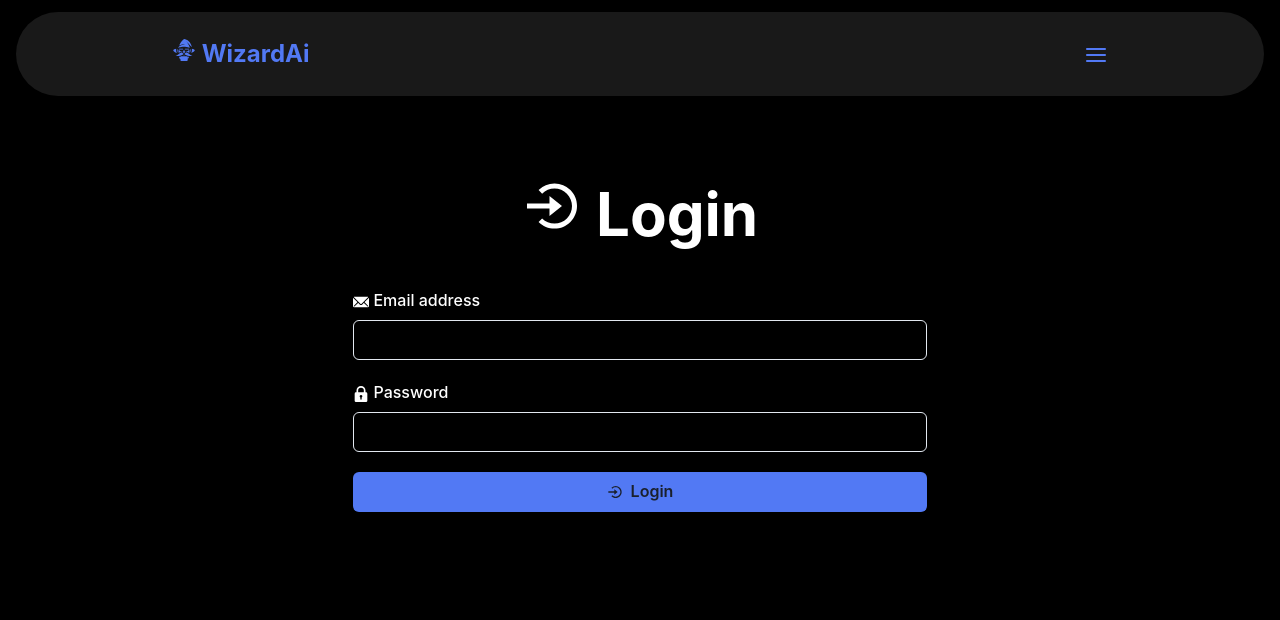
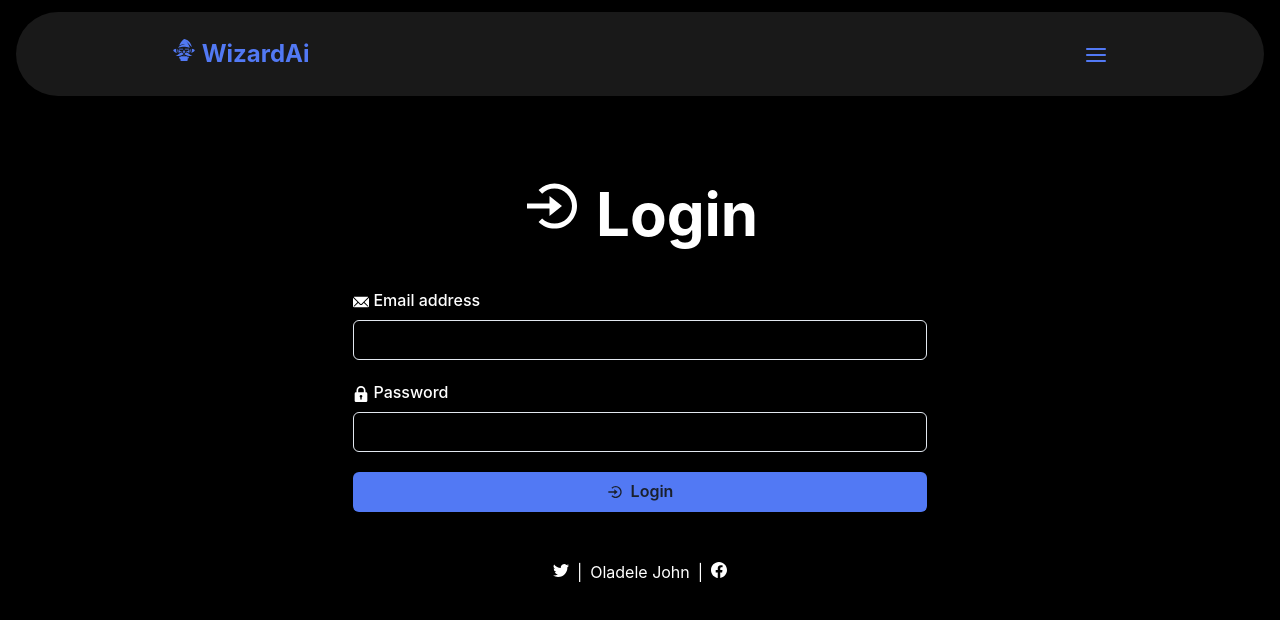
Before and after one commit to Jhon-crypt/wizardAi, a React (Vite) app: page /Login in a window 1280 px wide. Shown: the top 620 px of the page. Built offline with nearby package versions, Linux system fonts and the light colour scheme.

Commit message:
Made some changes

```diff
--- a/src/components/login.component.tsx
+++ b/src/components/login.component.tsx
@@ -47,9 +47,9 @@ function Login() {
 
                 </form>
 
+            </Container>
 
-
-            </Container>
+            <br /> <br />
 
         </>
 
--- a/src/pages/login.tsx
+++ b/src/pages/login.tsx
@@ -1,5 +1,6 @@
 import Header from "../components/header.component"
 import Login from "../components/login.component"
+import Footer from "../components/footer.component"
 
 function LoginPage() {
 
@@ -17,6 +18,8 @@ function LoginPage() {
 
             <Login />
 
+            <Footer />
+
         </>
 
     )
```
